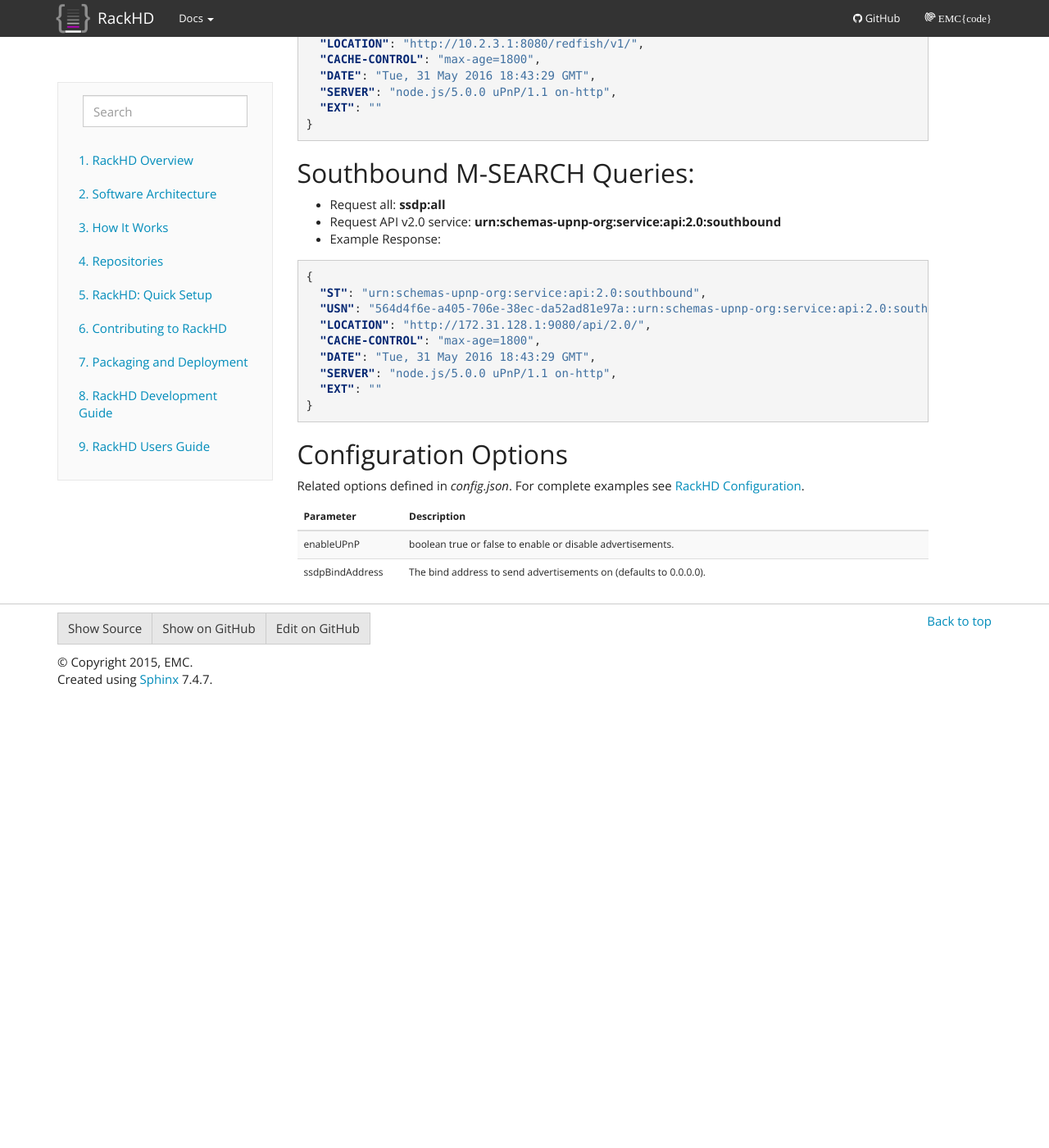
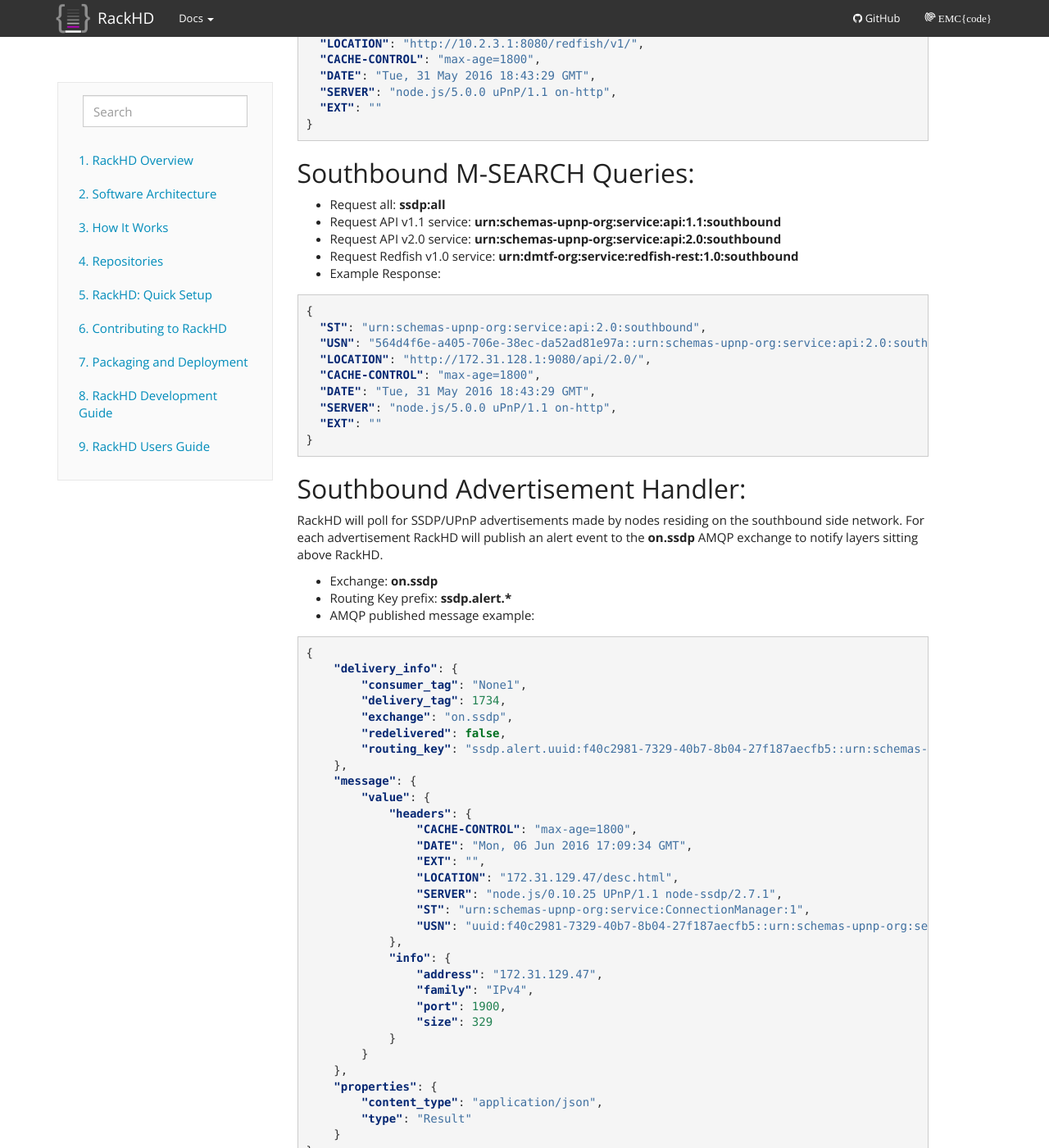
Before and after one commit to RackHD/docs, a Sphinx documentation site: the page built from docs/rackhd/ssdp.rst, in a window 1280 px wide and 1400 px high, scrolled down 462 px. Shown: the whole window at 82% size. Built offline with Sphinx 7.4.7, drawn with Linux system fonts in a browser that asks for light colours; before the commit the page ends 1311 px from its top, so only the background shows below that; some of the changed text lies outside the part shown.

Commit message:
Update SSDP section to inclue client poller

```diff
--- a/docs/rackhd/ssdp.rst
+++ b/docs/rackhd/ssdp.rst
@@ -32,7 +32,9 @@
 Southbound M-SEARCH Queries:
 ~~~~~~~~~~~~~~~~~~~~~~~~~~~~
 - Request all: **ssdp:all**
+- Request API v1.1 service: **urn:schemas-upnp-org:service:api:1.1:southbound**
 - Request API v2.0 service: **urn:schemas-upnp-org:service:api:2.0:southbound**
+- Request Redfish v1.0 service: **urn:dmtf-org:service:redfish-rest:1.0:southbound**
 
 - Example Response:
 
@@ -49,6 +51,52 @@
   }
 
 
+Southbound Advertisement Handler:
+~~~~~~~~~~~~~~~~~~~~~~~~~~~~~~~~~
+RackHD will poll for SSDP/UPnP advertisements made by nodes residing on the southbound side network.
+For each advertisement RackHD will publish an alert event to the **on.ssdp** AMQP exchange to notify
+layers sitting above RackHD.
+
+- Exchange: **on.ssdp**
+- Routing Key prefix: **ssdp.alert.***
+- AMQP published message example:
+
+.. code-block:: JSON
+
+    {
+        "delivery_info": {
+            "consumer_tag": "None1",
+            "delivery_tag": 1734,
+            "exchange": "on.ssdp",
+            "redelivered": false,
+            "routing_key": "ssdp.alert.uuid:f40c2981-7329-40b7-8b04-27f187aecfb5::urn:schemas-upnp-org:service:ConnectionManager:1"
+        },
+        "message": {
+            "value": {
+                "headers": {
+                    "CACHE-CONTROL": "max-age=1800",
+                    "DATE": "Mon, 06 Jun 2016 17:09:34 GMT",
+                    "EXT": "",
+                    "LOCATION": "172.31.129.47/desc.html",
+                    "SERVER": "node.js/0.10.25 UPnP/1.1 node-ssdp/2.7.1",
+                    "ST": "urn:schemas-upnp-org:service:ConnectionManager:1",
+                    "USN": "uuid:f40c2981-7329-40b7-8b04-27f187aecfb5::urn:schemas-upnp-org:service:ConnectionManager:1"
+                },
+                "info": {
+                    "address": "172.31.129.47",
+                    "family": "IPv4",
+                    "port": 1900,
+                    "size": 329
+                }
+            }
+        },
+        "properties": {
+            "content_type": "application/json",
+            "type": "Result"
+        }
+    }
+
+
 Configuration Options
 ~~~~~~~~~~~~~~~~~~~~~
 Related options defined in `config.json`. For complete examples see :doc:`configuration`.
@@ -62,6 +110,6 @@
     * - Parameter
       - Description
     * - enableUPnP
-      - boolean true or false to enable or disable advertisements.
+      - boolean true or false to enable or disable all SSDP related server/client services.
     * - ssdpBindAddress
       - The bind address to send advertisements on (defaults to 0.0.0.0).
```
